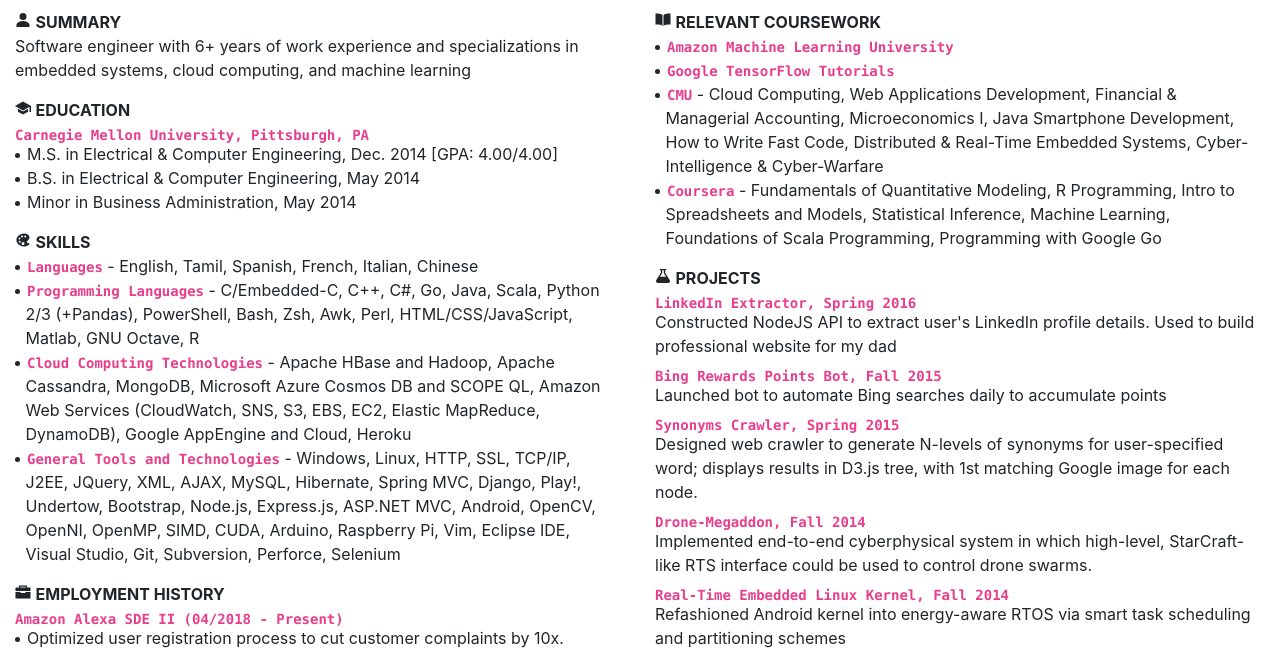
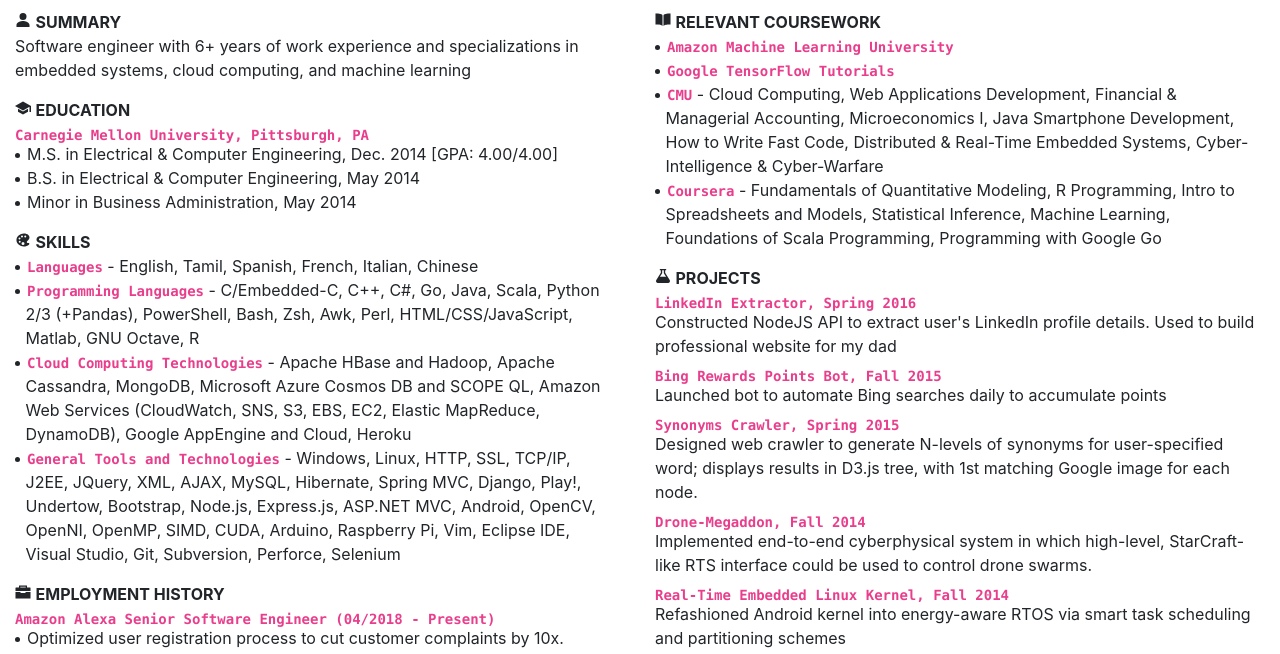
Before and after one commit to SaiWebApps/Resumes, a plain HTML site: page Sairam_Krishnan/Engineering/Sairam_Krishnan_Resume.html in a window 1280 px wide. Shown: the part 87-741 px from the top of the page. Drawn offline with nearby package versions, Linux system fonts and the light colour scheme.

Commit message:
Updated latest job title.

```diff
--- a/Sairam_Krishnan/Engineering/Sairam_Krishnan_Resume.html
+++ b/Sairam_Krishnan/Engineering/Sairam_Krishnan_Resume.html
@@ -100,7 +100,7 @@
 					</ul>
 					<ion-icon name="briefcase-sharp"></ion-icon>
 					<strong>EMPLOYMENT HISTORY</strong>
-					<p><strong><code>Amazon Alexa SDE II (04/2018 - Present)</code></strong></p>
+					<p><strong><code>Amazon Alexa Senior Software Engineer (04/2018 - Present)</code></strong></p>
 					<ul class="no-leading-space small-trailing-space">
 						<li><span>Optimized user registration process to cut customer complaints by 10x.</span></li>
 						<li>
```
